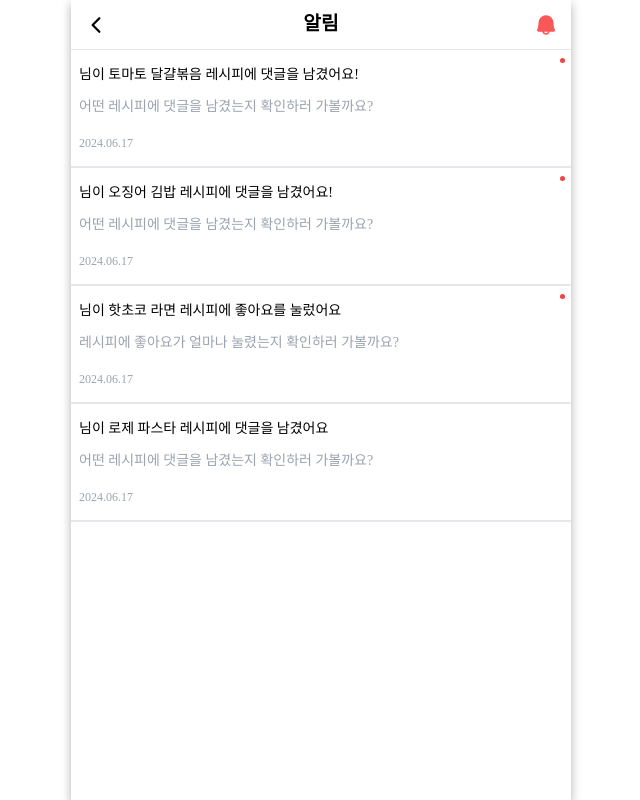
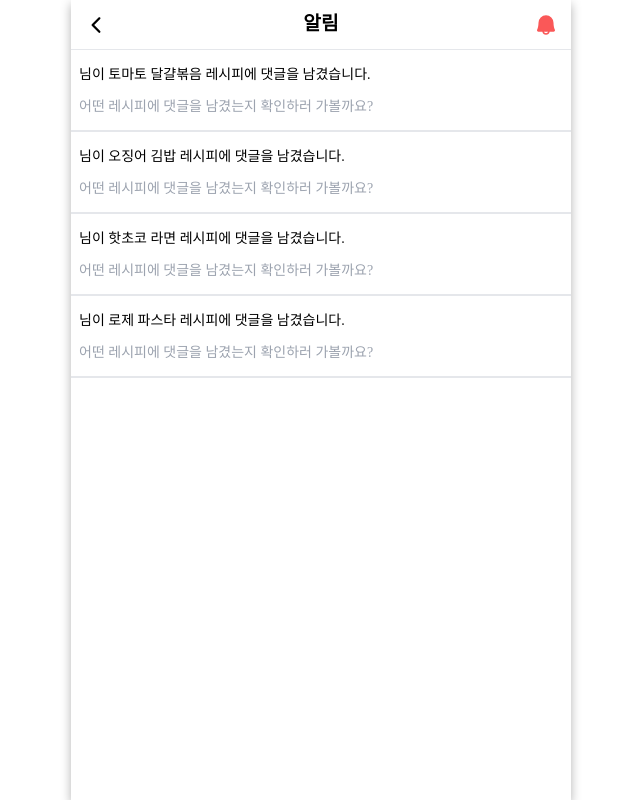
Before and after one commit to OZ-Coding-School/oz_02_main-001-FE, a React (Vite) app: page /notice in a window 1280 px wide. Shown: the whole page, without its empty margins (319-959 px from the left). Built offline with nearby package versions, Linux system fonts and the light colour scheme; a web font is replaced by a local one.

Commit message:
Style: 랜덤 출력 삭제, 읽음 상태에 따라 점 상태 변경

```diff
--- a/src/pages/NotificationPage/components/NotificationItem.tsx
+++ b/src/pages/NotificationPage/components/NotificationItem.tsx
@@ -1,4 +1,4 @@
-import React from "react";
+import React, { useEffect, useState } from "react";
 import { useNavigate } from "react-router";
 import { NotificationType } from "src/types/notificationItemType";
 
@@ -7,41 +7,39 @@ interface NotificationItemProps {
 }
 
 const NotificationItem: React.FC<NotificationItemProps> = ({ notice }) => {
+  const [isRead, setIsRead] = useState(notice.status);
   const navigate = useNavigate();
-  const today = new Date();
-  const formattedDate = `${today.getFullYear()}.${String(today.getMonth() + 1).padStart(2, "0")}.${String(today.getDate()).padStart(2, "0")}`;
 
-  const actionTypes = [
-    { type: "like", message: notice.like },
-    { type: "reply", message: notice.reply },
-  ];
-
-  const action = actionTypes[Math.floor(Math.random() * actionTypes.length)];
-
-  const actionMessageMap = {
-    like: "레시피에 좋아요가 얼마나 눌렸는지 확인하러 가볼까요?",
-    reply: "어떤 레시피에 댓글을 남겼는지 확인하러 가볼까요?",
-  };
+  const actionMessage = notice.type === "like" ? "좋아요를 눌렀습니다." : "댓글을 남겼습니다.";
 
   const handleClick = () => {
+    setIsRead(0);
     navigate(`/recipe/${notice.recipeId}`);
   };
 
+  useEffect(() => {
+    setIsRead(notice.status);
+  }, [notice.status]);
+
   return (
     <div className="relative" onClick={handleClick} style={{ cursor: `pointer` }}>
-      {!notice.isRead && (
+      {notice.status === 1 && (
         <div className="absolute mt-2 right-[6px] h-[5px] w-[5px] bg-red-500 rounded-full"></div>
       )}
       <div className="pt-3">
         <span className="ml-2 text-sm">
-          <strong>{notice.nickname}</strong>님이 {notice.title} 레시피에 {action.message}
+          <strong>{notice.nickname}</strong>님이 {notice.title} 레시피에 {actionMessage}
         </span>
       </div>
       <div className="ml-2 mt-2">
-        <span className="text-gray-400 text-sm">{actionMessageMap[action.type]}</span>
+        <span className="text-gray-400 text-sm">
+          {notice.type === "like"
+            ? "레시피에 좋아요가 얼마나 눌렸는지 확인하러 가볼까요?"
+            : "어떤 레시피에 댓글을 남겼는지 확인하러 가볼까요?"}
+        </span>
       </div>
       <div className="ml-2 mt-3 mb-3">
-        <span className="text-gray-400 text-xs">{formattedDate}</span>
+        <span className="text-gray-400 text-xs">{notice.date}</span>
       </div>
       <div className="border"></div>
     </div>
```
